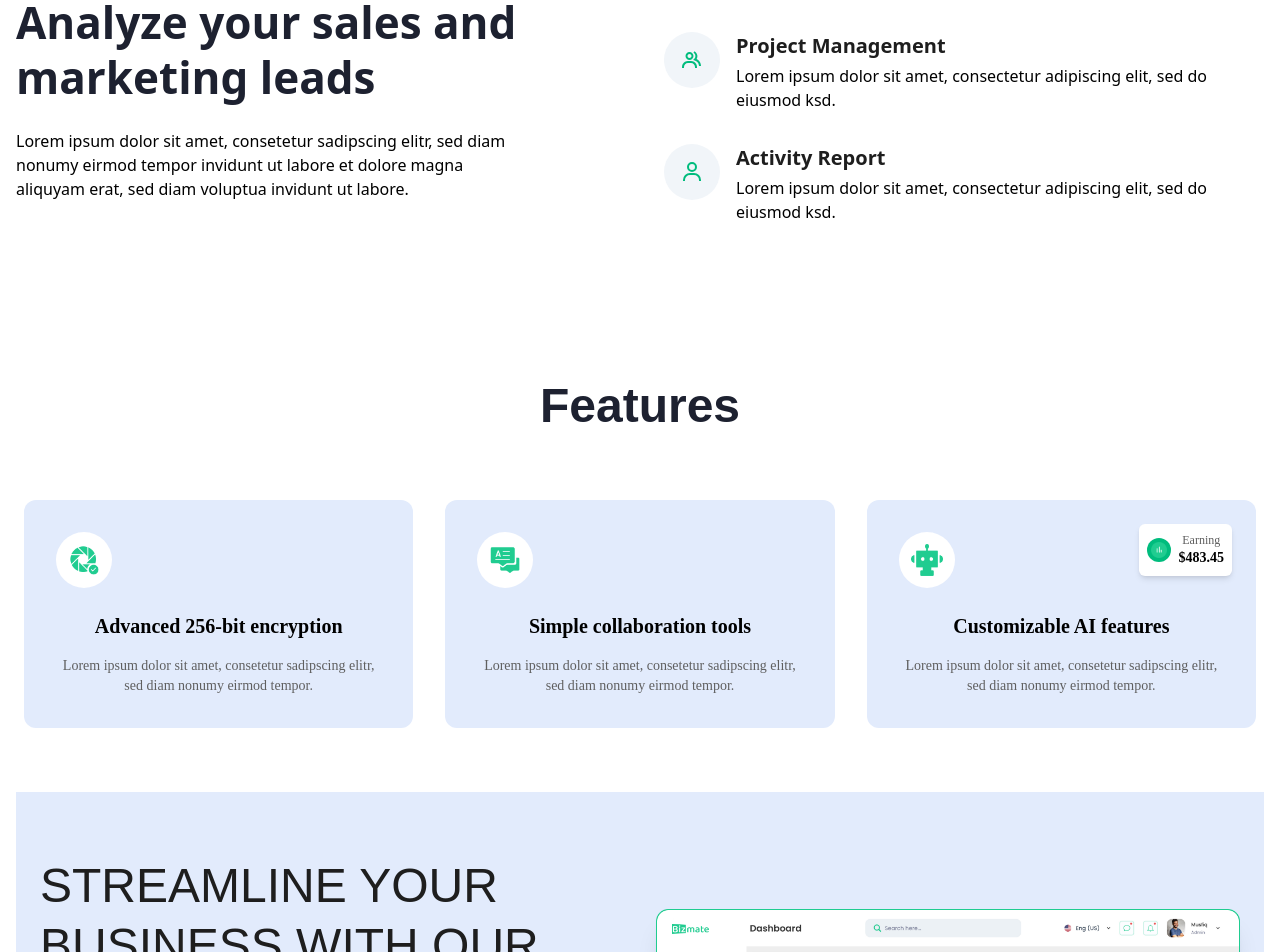
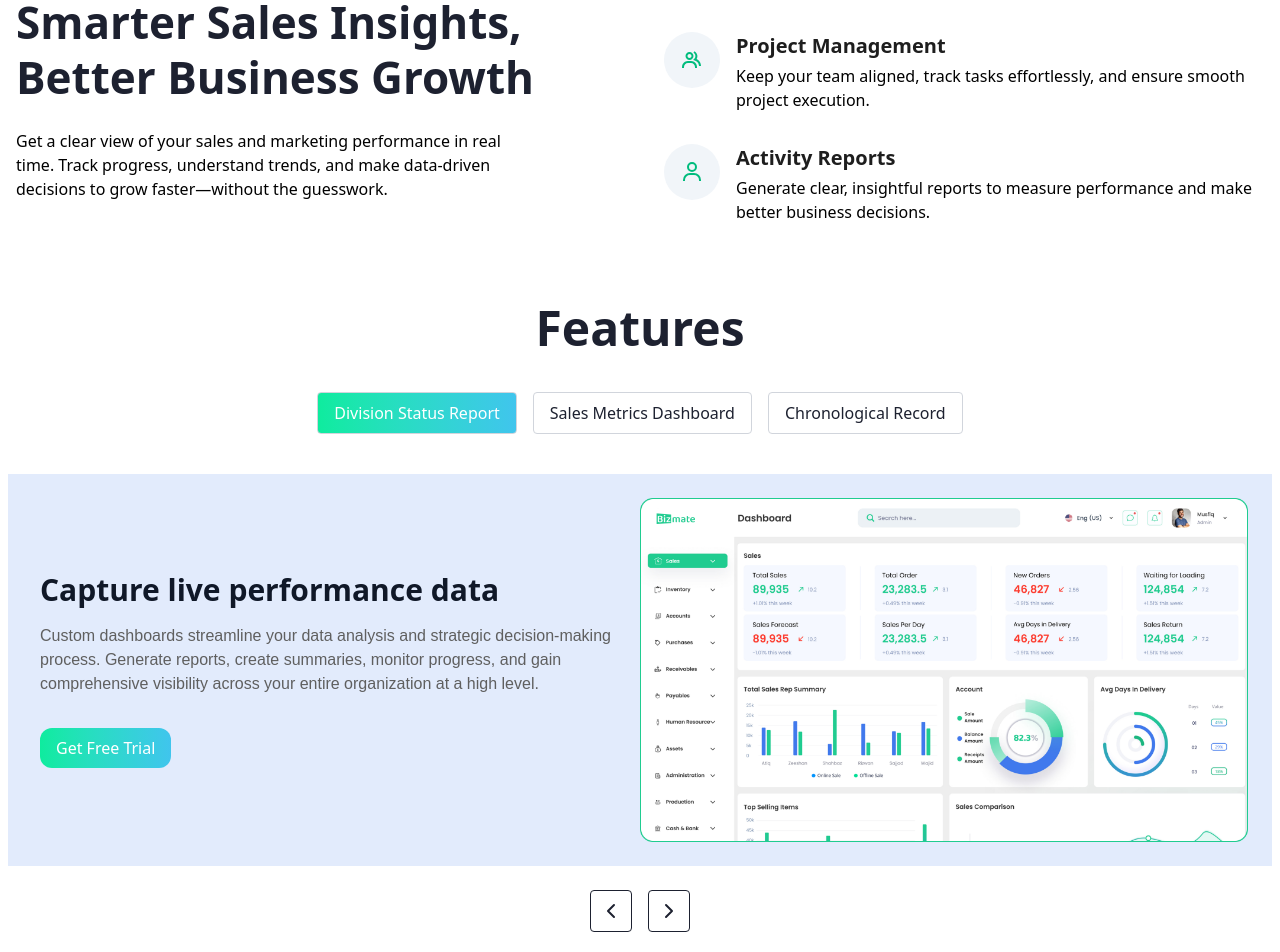
Before and after one commit to Mubasharsmartcomputing/airax_solutions, a React (Vite) app: page / in a window 1280 px wide. Shown: the part 3240-4192 px from the top of the page. Built offline with nearby package versions, Linux system fonts and the light colour scheme.

Commit message:
four commit

```diff
--- a/src/components/Banners/ContactBannerSection/ContactBanner.jsx
+++ b/src/components/Banners/ContactBannerSection/ContactBanner.jsx
@@ -37,12 +37,11 @@ export default function ContactHeroSection() {
         {/* Content container */}
         <div className="relative z-10 min-h-[40vh] md:min-h-[50vh] px-4 text-start md:text-center flex flex-col items-center justify-center">
           <h1 className="max-w-3xl text-3xl sm:text-4xl md:text-5xl lg:text-[56px] font-[600] font-poppins tracking-tight text-gray-900">
-          Get in Touch with Us Today
+          Connect with Us Today
           </h1>
 
           <p className="max-w-2xl mt-4 md:mt-6 font-poppins md:text-lg text-gray-600">
-            Lorem ipsum dolor sit amet, consetetur sadipscing elitr, sed diam nonumy eirmod tempor invidunt ut labore et
-            dolore magna aliquyam erat.
+          Discover how our ERP solutions can streamline your operations, enhance efficiency, and drive sustainable growth. Our team is ready to assist you in transforming your business processes for optimal performance.
           </p>
 
           {/* Email form - made responsive */}
--- a/src/components/FeatureSection/Feature.jsx
+++ b/src/components/FeatureSection/Feature.jsx
@@ -1,10 +1,12 @@
+import { NavLink } from "react-router";
+
 export default function FeaturesSection() {
-    return (
-      <div className="mx-4 py-auto md:py-12 items-center justify-center font-['Poppins'] text-[#5F5F5F]">
-        <div className="container mx-auto max-w-7xl  items-center ">
+  return (
+    <div className="mx-4 py-auto md:py-12 items-center justify-center font-['Poppins'] text-[#5F5F5F]">
+      <div className="container mx-auto max-w-7xl items-center">
         {/* Features Section */}
         <div className="container text-start md:text-center mx-auto py-16 px-2">
-          <h2 className="text-[48px] font-[600] font-poppins text-[#1D2130] lg:text-5xl leading-tight mb-16">Features</h2>
+          <h2 className="text-3xl sm:text-4xl font-[600] font-poppins text-[#1D2130] lg:text-5xl text-start md:text-center leading-tight mb-16">Features</h2>
 
           <div className="grid grid-cols-1 md:grid-cols-3 gap-8">
             {/* Feature 1 */}
@@ -12,9 +14,9 @@ export default function FeaturesSection() {
               <div className="bg-white w-14 h-14 rounded-full flex items-center justify-center mb-6">
                 <img src="/featureImg/icons/image1.png" alt="Encryption Icon" className="w-8 h-8" />
               </div>
-              <h3 className="text-xl font-bold text-black mb-4">Advanced 256-bit encryption</h3>
-              <p className="text-sm">
-                Lorem ipsum dolor sit amet, consetetur sadipscing elitr, sed diam nonumy eirmod tempor.
+              <h3 className="text-[24px] font-bold text-black mb-4">Advanced 256-bit encryption</h3>
+              <p className="text-[16px] text-[#5F5F5F] font-poppins">
+                Protect your sensitive business data with military-grade encryption that safeguards against unauthorized access. Your financial records and customer information remain confidential and compliant with global security standards.
               </p>
             </div>
 
@@ -23,9 +25,9 @@ export default function FeaturesSection() {
               <div className="bg-white w-14 h-14 rounded-full flex items-center justify-center mb-6">
                 <img src="/featureImg/icons/image2.png" alt="Collaboration Icon" className="w-8 h-8" />
               </div>
-              <h3 className="text-xl font-bold text-black mb-4">Simple collaboration tools</h3>
-              <p className="text-sm">
-                Lorem ipsum dolor sit amet, consetetur sadipscing elitr, sed diam nonumy eirmod tempor.
+              <h3 className="text-[24px] font-bold text-black mb-4">Simple collaboration tools</h3>
+              <p className="text-[16px] text-[#5F5F5F] font-poppins">
+                Connect your entire team with intuitive tools that make working together effortless. Share reports, assign tasks, and track progress in real-time, breaking down departmental silos and boosting productivity across your organization.
               </p>
             </div>
 
@@ -50,9 +52,9 @@ export default function FeaturesSection() {
                 </div>
               </div>
 
-              <h3 className="text-xl font-bold text-black mb-4">Customizable AI features</h3>
-              <p className="text-sm">
-                Lorem ipsum dolor sit amet, consetetur sadipscing elitr, sed diam nonumy eirmod tempor.
+              <h3 className="text-[24px] font-bold text-black mb-4">Customizable AI features</h3>
+              <p className="text-[16px] text-[#5F5F5F] font-poppins">
+                Harness the power of AI to forecast sales trends, optimize inventory levels, and automate routine tasks. Our adaptive intelligence learns your business patterns and delivers actionable insights that drive growth and efficiency.
               </p>
             </div>
           </div>
@@ -62,17 +64,17 @@ export default function FeaturesSection() {
         <div className="bg-[#E2EBFC] py-16 px-4 md:px-6">
           <div className="container mx-auto grid grid-cols-1 lg:grid-cols-2 gap-8 items-center">
             <div>
-              <h2 className="text-[28px] md:text-[48px] font-[500] font-poppins text-[#1E1E1E] lg:text-5xl leading-tight mb-6">
-                STREAMLINE YOUR BUSINESS WITH OUR ERP DASHBOARD DESIGN
+              <h2 className="max-w-3xl text-3xl sm:text-4xl md:text-[36px] lg:text-[44px] font-[600] pb-6 font-poppins tracking-tight text-[#1D2130] mb-6">
+              Monitor achievements and propel outcomes through visual dashboards
               </h2>
-              <p className="mb-8">
-                Lorem Ipsum is simply dummy text of the printing and typesetting industry. Lorem Ipsum has been the
-                industry's standard dummy text ever since the 1500s, when an unknown printer took a galley of type and
-                scrambled it to make a type specimen book. It has survived not only five centuries.
+              <p className="mb-8 text-[16px] text-[#5F5F5F] font-poppins">
+                Transform how you manage your business with our intuitive ERP dashboard that brings all your critical data into one clear view. Built with real businesses in mind, our solution eliminates the complexity of traditional enterprise systems while delivering powerful insights at your fingertips. From inventory management to financial reporting, every aspect of your operation becomes more efficient, allowing you to make faster, data-driven decisions that propel your business forward.
               </p>
-              <button className="bg-emerald-500 text-white px-6 py-3 rounded-md uppercase text-sm font-medium hover:bg-emerald-600 transition-colors">
+              <NavLink to="/contact">
+              <button className="px-6 py-3 bg-gradient-to-r from-[#0eec9e] to-[#40c5ed] hover:bg-emerald-600 text-white font-medium rounded-[12px] transition-transform hover:scale-105">
                 See More
               </button>
+              </NavLink>
             </div>
 
             <div className="flex justify-center">
@@ -85,6 +87,6 @@ export default function FeaturesSection() {
           </div>
         </div>
       </div>
-      </div>
-    );
-  }
+    </div>
+  );
+}
--- a/src/components/Sale_Anaylytics/Analytics.jsx
+++ b/src/components/Sale_Anaylytics/Analytics.jsx
@@ -1,4 +1,4 @@
-import { BiBarChart, BiGroup, BiUser } from "react-icons/bi"
+import { BiBarChart, BiGroup, BiUser } from "react-icons/bi";
 
 // Main component
 function SalesAnalytics() {
@@ -8,13 +8,13 @@ function SalesAnalytics() {
         <div className="space-y-6">
           <p className="text-[#00D254] font-poppins font-[500] text-[24px] mb-4 leading-[150%]">Discover More</p>
 
-          <h1 className="text-4xl text-start font-[600] text-[#1D2130] lg:text-[44px] leading-tight ">
-            Analyze your sales and marketing leads
+          <h1 className="max-w-3xl text-3xl sm:text-4xl text-start font-[600] text-[#1D2130] lg:text-[44px] leading-tight ">
+            Smarter Sales Insights, Better Business Growth
           </h1>
 
           <p className="max-w-lg">
-            Lorem ipsum dolor sit amet, consetetur sadipscing elitr, sed diam nonumy eirmod tempor invidunt ut labore et
-            dolore magna aliquyam erat, sed diam voluptua invidunt ut labore.
+            Get a clear view of your sales and marketing performance in real time. Track progress, understand trends,
+            and make data-driven decisions to grow faster—without the guesswork.
           </p>
         </div>
 
@@ -22,24 +22,24 @@ function SalesAnalytics() {
           <FeatureItem
             icon={<BiBarChart className="w-6 h-6 text-emerald-500" />}
             title="Sales Tracking"
-            description="Lorem ipsum dolor sit amet, consectetur adipiscing elit, sed do eiusmod ksdh hdejin ejuei ."
+            description="Monitor your sales in real time, track trends, and find new opportunities to boost revenue."
           />
 
           <FeatureItem
             icon={<BiGroup className="w-6 h-6 text-emerald-500" />}
             title="Project Management"
-            description="Lorem ipsum dolor sit amet, consectetur adipiscing elit, sed do eiusmod ksd."
+            description="Keep your team aligned, track tasks effortlessly, and ensure smooth project execution."
           />
 
           <FeatureItem
             icon={<BiUser className="w-6 h-6 text-emerald-500" />}
-            title="Activity Report"
-            description="Lorem ipsum dolor sit amet, consectetur adipiscing elit, sed do eiusmod ksd."
+            title="Activity Reports"
+            description="Generate clear, insightful reports to measure performance and make better business decisions."
           />
         </div>
       </div>
     </div>
-  )
+  );
 }
 
 // Feature item component
@@ -52,7 +52,7 @@ function FeatureItem({ icon, title, description }) {
         <p>{description}</p>
       </div>
     </div>
-  )
+  );
 }
 
-export default SalesAnalytics
+export default SalesAnalytics;
--- /dev/null
+++ b/src/components/ServicesProduct/Services.jsx
@@ -0,0 +1,116 @@
+import { useState } from "react";
+import { ChevronLeft, ChevronRight } from "lucide-react";
+
+const carouselItemsData = [
+  {
+    buttonText: "Division Status Report",
+    title: "Capture live performance data",
+    description: [
+      "Custom dashboards streamline your data analysis and strategic decision-making process. Generate reports, create summaries, monitor progress, and gain comprehensive visibility across your entire organization at a high level.",
+    ],
+    linkText: "Get Free Trial",
+    linkHref: "/contact",
+    imageUrl: "/featureImg/image.png",
+  },
+  {
+    buttonText: "Sales Metrics Dashboard",
+    title: "Customize your data visualization",
+    description: [
+      "Create customized reporting for your company using simple-to-edit dashboards without coding knowledge. Add visual details such as timelines and charts to maximize data presentation and keep tabs in real time on your work and results.",
+
+    ],
+    linkText: "Get Free Trial",
+    linkHref: "/contact",
+    imageUrl: "/featureImg/image.png",
+  },
+  {
+    buttonText: "Chronological Record",
+    title: "Work smarter through strategic prioritization",
+    description: [
+      "Our team is composed of passionate professionals with diverse backgrounds in marketing, design, and technology. Each member brings unique skills and perspectives, allowing us to craft comprehensive strategies that cater to our clients' specific needs.",
+    ],
+    linkText: "Get Free Trial",
+    linkHref: "/contact",
+    imageUrl: "/featureImg/image.png",
+  },
+//   {
+//     buttonText: "Careers at Airax Solutions",
+//     title: "Careers",
+//     description: [
+//       "We're always looking for great web developers and marketers. To apply, please send your resume and work samples to hello@primemarketingexperts.com and we'll be in touch.",
+//     ],
+//     linkText: "Learn More",
+//     linkHref: "/contact",
+//     imageUrl: "/public/featureImg/image.png",
+//   },
+];
+
+export default function ProductServices() {
+  const [activeIndex, setActiveIndex] = useState(0);
+
+  const handlePrev = () => {
+    setActiveIndex((prevIndex) => (prevIndex === 0 ? carouselItemsData.length - 1 : prevIndex - 1));
+  };
+
+  const handleNext = () => {
+    setActiveIndex((prevIndex) => (prevIndex === carouselItemsData.length - 1 ? 0 : prevIndex + 1));
+  };
+
+  return (
+    <div className="w-full  px-2 md:pt-10 font-Poppins text-[#1D2130] mx-auto">
+      <div className="max-w-7xl justify-center items-center mx-auto">
+        <h2 className="text-3xl sm:text-4xl lg:text-5xl font-bold md:text-center mb-8 text-[#1D2130]">
+        Features
+        </h2>
+        <div className="hidden md:flex items-center justify-center mb-8 flex-wrap">
+          {carouselItemsData.map((item, index) => (
+            <button
+              key={index}
+              className={`m-2 px-4 py-2 border rounded transition-all duration-300 bg-white border-gray-300 ${
+                activeIndex === index ? "bg-gradient-to-r from-[#0eec9e] to-[#40c5ed] text-white" : ""
+              }`}
+              onClick={() => setActiveIndex(index)}
+            >
+              {item.buttonText}
+            </button>
+          ))}
+        </div>
+        <div className="relative flex justify-center flex-col items-center">
+          <div className="max-w-7xl overflow-hidden bg-[#E2EBFC] p-6">
+            <div className="flex flex-col lg:flex-row">
+              <div className="lg:w-1/2 p-2 flex flex-col justify-center items-start">
+                <h3 className="text-3xl font-bold mb-4 text-gray-900">{carouselItemsData[activeIndex].title}</h3>
+                {carouselItemsData[activeIndex].description.map((paragraph, idx) => (
+                  <p key={idx} className="text-[16px] max-w-xl text-[#5F5F5F] font-poppins mb-4">
+                    {paragraph}
+                  </p>
+                ))}
+                <a
+                  href={carouselItemsData[activeIndex].linkHref}
+                  className="mt-4 px-4 py-2 bg-gradient-to-r from-[#0eec9e] to-[#40c5ed] hover:bg-emerald-600 text-white font-medium rounded-[12px] transition-transform hover:scale-105 inline-block"
+                >
+                  {carouselItemsData[activeIndex].linkText}
+                </a>
+              </div>
+              <div className="lg:w-1/2">
+  <img
+    src={carouselItemsData[activeIndex].imageUrl}
+    alt={carouselItemsData[activeIndex].title}
+    className="w-full h-full object-cover rounded-lg"
+  />
+</div>
+            </div>
+          </div>
+          <div className="flex justify-center mt-6">
+            <button className="mx-2 p-2 bg-white border rounded" onClick={handlePrev}>
+              <ChevronLeft size={24} />
+            </button>
+            <button className="mx-2 p-2 bg-white border rounded" onClick={handleNext}>
+              <ChevronRight size={24} />
+            </button>
+          </div>
+        </div>
+      </div>
+    </div>
+  );
+}
--- a/src/components/Testimonials/TestimonialsSection.jsx
+++ b/src/components/Testimonials/TestimonialsSection.jsx
@@ -9,42 +9,42 @@ export default function TestimonialsSection() {
   const testimonials = [
     {
       id: 1,
-      text: "Lorem ipsum dolor sit amet, consetetur sadipscing elitr, sed diam nonumy eirmod tempor invidunt ut labore et dolore magna aliquyam erat, sed diam voluptua.",
+      text: "Implementing this ERP solution transformed our operations virtually overnight. We've seen a 37% increase in productivity and cut administrative overhead by nearly half. The analytics dashboards provide the real-time insights I need to make confident business decisions. Worth every penny!",
       name: "Ron Wood",
       title: "CEO",
       image: "/testimonial/image1.png",
     },
     {
       id: 2,
-      text: "Lorem ipsum dolor sit amet, consetetur sadipscing elitr, sed diam nonumy eirmod tempor invidunt ut labore et dolore magna aliquyam erat, sed diam voluptua.",
+      text: "As a marketing professional, I need data that tells a story about our customers. This ERP platform delivers exactly that. We've optimized our campaigns based on integrated customer insights and increased our conversion rates by 42% in just three months. The ROI speaks for itself.",
       name: "Mark Mason",
       title: "Marketing Manager",
       image: "/testimonial/image2.png",
     },
     {
       id: 3,
-      text: "Lorem ipsum dolor sit amet, consetetur sadipscing elitr, sed diam nonumy eirmod tempor invidunt ut labore et dolore magna aliquyam erat, sed diam voluptua.",
+      text: "From a technical perspective, this is the most seamless ERP integration I've overseen in my 15-year career. The system architecture is robust yet flexible, and the API connectivity with our legacy systems was surprisingly straightforward. Our development team has become significantly more efficient.",
       name: "Sam Preston",
       title: "CTO",
       image: "/testimonial/image3.png",
     },
     {
       id: 4,
-      text: "Lorem ipsum dolor sit amet, consetetur sadipscing elitr, sed diam nonumy eirmod tempor invidunt ut labore et dolore magna aliquyam erat, sed diam voluptua.",
+      text: "The inventory management module has revolutionized our product development cycle. We now have complete visibility from concept to delivery, reducing our time-to-market by 28%. The customizable workflows adapt perfectly to our unique production processes.",
       name: "Emily Johnson",
       title: "Product Manager",
       image: "/testimonial/image4.png",
     },
     {
       id: 5,
-      text: "Lorem ipsum dolor sit amet, consetetur sadipscing elitr, sed diam nonumy eirmod tempor invidunt ut labore et dolore magna aliquyam erat, sed diam voluptua.",
+      text: "The user experience of this ERP platform stands miles above competitors. My team appreciates the intuitive interface and visual reporting features. We've eliminated countless spreadsheets and now collaborate in real-time, making our design process much more responsive to business needs.",
       name: "Lisa Chen",
       title: "Design Lead",
       image: "/testimonial/image5.png",
     },
     {
       id: 6,
-      text: "Lorem ipsum dolor sit amet, consetetur sadipscing elitr, sed diam nonumy eirmod tempor invidunt ut labore et dolore magna aliquyam erat, sed diam voluptua.",
+      text: "The extensibility of this system is remarkable. We've been able to build custom modules that perfectly align with our unique business processes. The development environment is well-documented, and the support team has been responsive whenever we've needed guidance. It's a developer's dream.",
       name: "Michael Davis",
       title: "Senior Developer",
       image: "/testimonial/image6.png",
@@ -93,7 +93,7 @@ export default function TestimonialsSection() {
             {testimonials.concat(testimonials[0]).map((testimonial, index) => (
               <div key={index} className="w-full md:w-1/2 lg:w-1/3 flex-shrink-0 px-3">
                 <div className="border border-gray-200 rounded-2xl p-6 md:p-8 flex flex-col items-center h-full">
-                  <p className="text-center font-Poppins text-gray-600 mb-6">{testimonial.text}</p>
+                  <p className="text-center text-[16px] text-[#5F5F5F] font-poppins mb-6">{testimonial.text}</p>
                   <div className="w-16 h-16 rounded-full overflow-hidden mb-3">
                     <img src={testimonial.image} alt={testimonial.name} className="w-full h-full object-cover" />
                   </div>
--- a/src/components/WorkWithUs/Work.jsx
+++ b/src/components/WorkWithUs/Work.jsx
@@ -7,7 +7,7 @@ export default function BusinessWork() {
         {/* Left Column */}
         <div className="space-y-4">
           <h2 className="text-emerald-500 font-[400] text-[28px]">Why should you work with us?</h2>
-          <h3 className="text-4xl text-start font-[600] text-[#1D2130] lg:text-[44px] leading-tight">
+          <h3 className="max-w-3xl text-3xl sm:text-4xl text-start font-[600] text-[#1D2130] lg:text-[44px] leading-tight">
           All-in-One ERP for Smarter Business Management
           </h3>
           <p className="text-[16px] font-poppins font-[400] text-[#1D2130] lg:text-[16px] leading-[150%]">
--- a/src/pages/Home.jsx
+++ b/src/pages/Home.jsx
@@ -8,6 +8,7 @@ import FeaturesSection from '../components/FeatureSection/Feature';
 import TestimonialsSection from '../components/Testimonials/TestimonialsSection';
 import PricingSection from '../components/PaymentMethod/Payment';
 import ContactForm from '../components/ContactForm/Contact-form';
+import ProductServices from '../components/ServicesProduct/Services';
 
 const Home = () => {
   return (
@@ -17,7 +18,8 @@ const Home = () => {
       <BusinessWork/>
       <ImpressionsSection/>
       <SalesAnalytics/>
-      <FeaturesSection/>
+      <ProductServices/>
+      {/* <FeaturesSection/> */}
       <PricingSection/>
       <TestimonialsSection/>
       <ContactForm/>
```
Also changed, not shown: src/components/ImperssionSection/Impression.jsx (+5 -3 lines).
